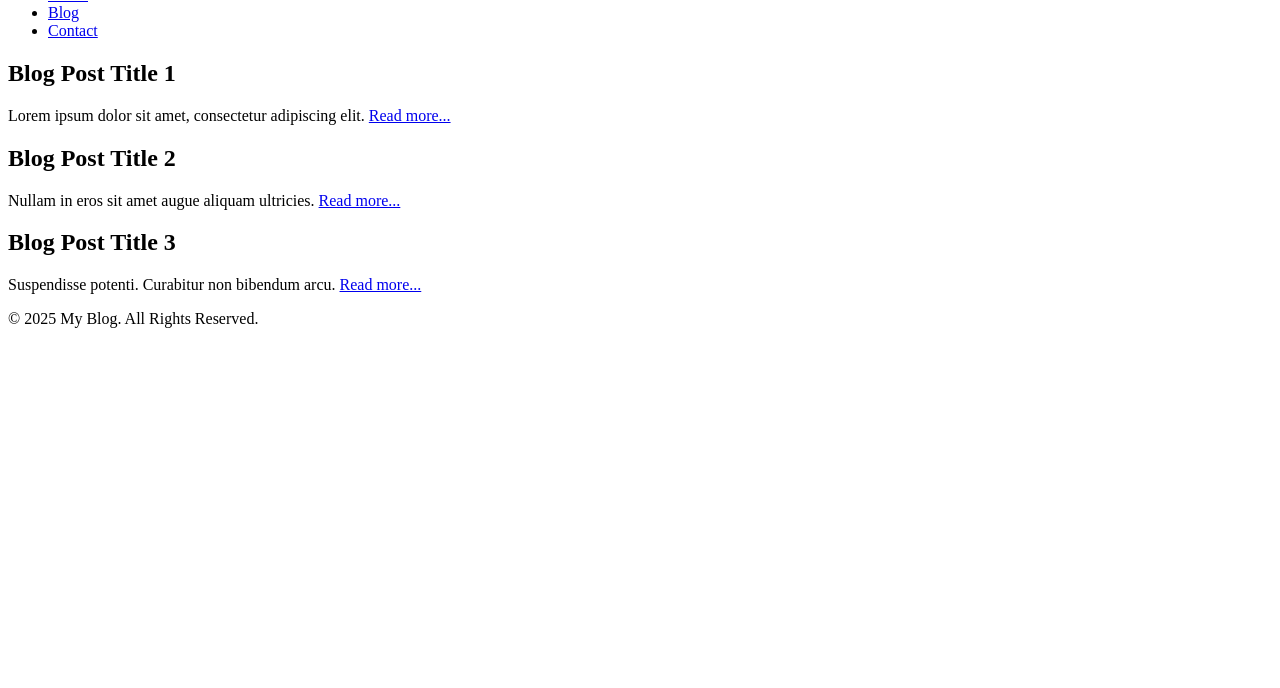
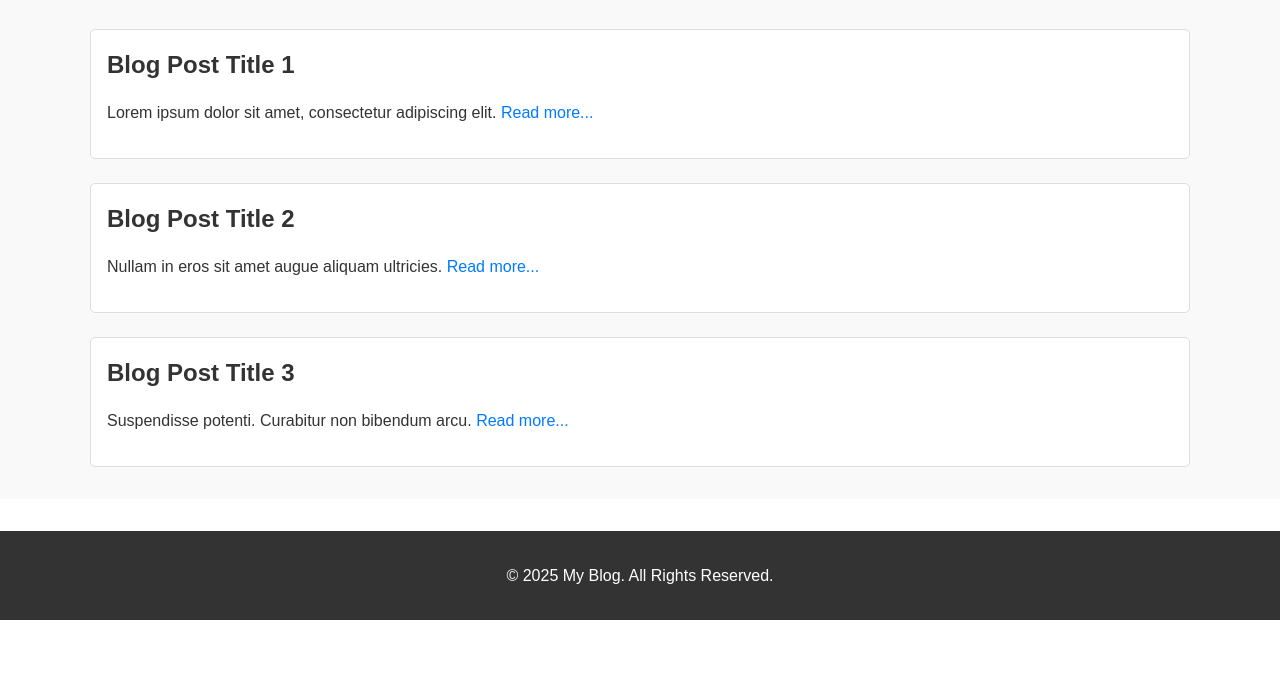
Before and after one commit to MAhmad1034/Blogging-Website, a website: page src/homepage.html in a window 1280 px wide. Shown: the part 112-800 px from the top of the page. Drawn offline with Linux system fonts and the light colour scheme.

```diff
--- a/src/homepage.html
+++ b/src/homepage.html
@@ -4,7 +4,7 @@
   <meta charset="UTF-8">
   <meta name="viewport" content="width=device-width, initial-scale=1.0">
   <title>Blogging Home Page</title>
-  <link rel="stylesheet" href="styles.css">
+  <link rel="stylesheet" href="../styles/homepage.css">
 </head>
 <body>
   <header class="header">
```
